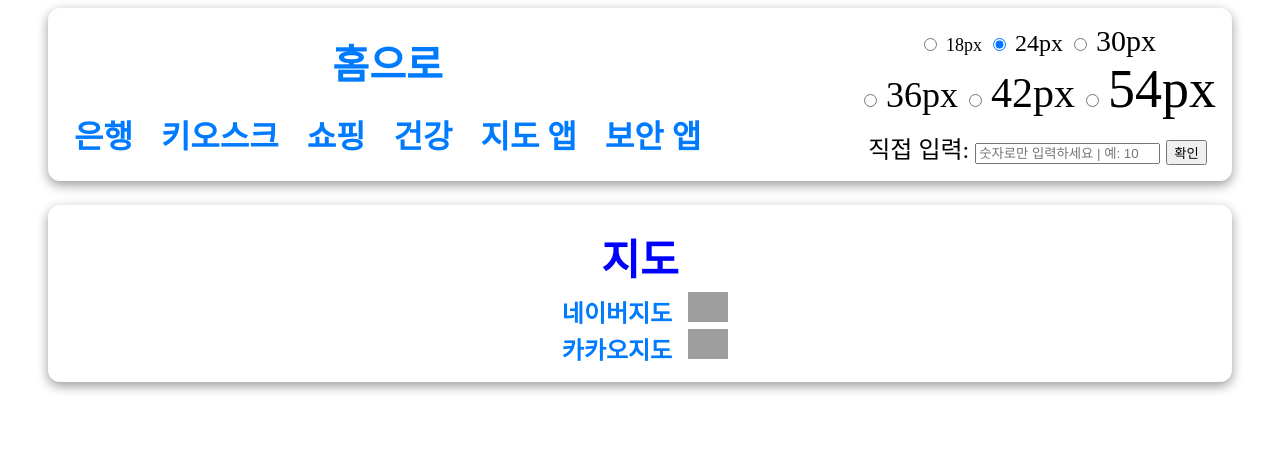
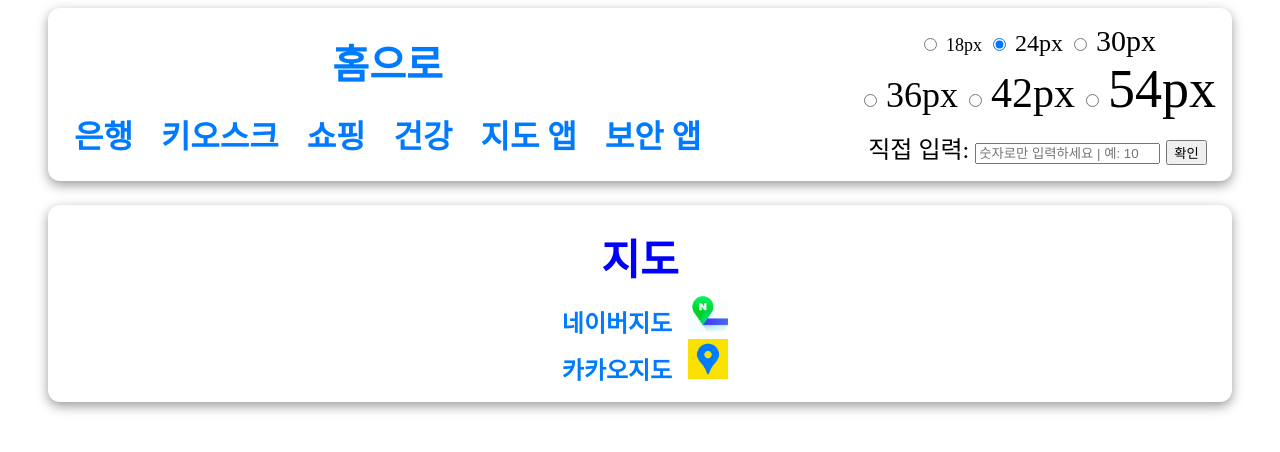
Before and after one commit to SMG05oein/ubuntuProject, a PHP site: page /map.php in a window 1280 px wide. Shown: the top 452 px of the page. Run offline with PHP 8.4, Linux system fonts and the light colour scheme; grey boxes are pictures that could not be loaded.

Commit message:
map, map_naver 수정

```diff
--- a/map.php
+++ b/map.php
@@ -12,11 +12,11 @@ include_once "./topMenu.php";
 		<div class="colSort">
 				<div>
 				<a href="./map_naver.php">네이버지도</a>
-				<img src="./img/map_naver.png alt = '네이버지도 이미지'" width = 40><br>
+				<img src="./img/map_naver.png" alt = '네이버지도 이미지' width = 40><br>
 				</div>
 				<div>
 				<a href="#">카카오지도</a>
-				<img src="./img/map_kakao.png alt = '카카오지도 이미지'" width = 40>
+				<img src="./img/map_kakao.png" alt = '카카오지도 이미지' width = 40>
 				</div>
 		</div>
 	</div>
--- a/map_naver.php
+++ b/map_naver.php
@@ -11,7 +11,7 @@ include_once "./topMenu.php";
 		 <div>
       <h1><img src="./img/map_naver.png" width = '70'> 네이버 지도 사용법</h1>
     <p><strong>1단계:</strong> 네이버 지도에 들어갑니다. (<a href="https://map.naver.com" target="_blank">https://map.naver.com</a>)</p>
-    <p><strong>2단계:</strong> 화면 왼쪽 위에 있는 검색창에 가고 싶은 장소의 이름을 입력합니다.<br>예: 서울역, OO아파트, OO병원</p> <img src = "./img/map.png">
+    <p><strong>2단계:</strong> 화면 왼쪽 위에 있는 검색창에 가고 싶은 장소의 이름을 입력합니다.<br>예: 서울역, OO아파트, OO병원</p> <img src = "./img/map.png" alt = '네이버지도 검색창 이미지'>
     <p><strong>3단계:</strong> 나오는 목록에서 원하는 장소를 누릅니다.</p>
     <p><strong>4단계:</strong> '길찾기' 버튼을 눌러 어떻게 가는지 확인합니다.</p>
     <p><strong>TIP:</strong> 오른쪽 위에 있는 버튼으로 '버스', '지하철', '도보' 이동 방법도 확인할 수 있어요.</p>
```
